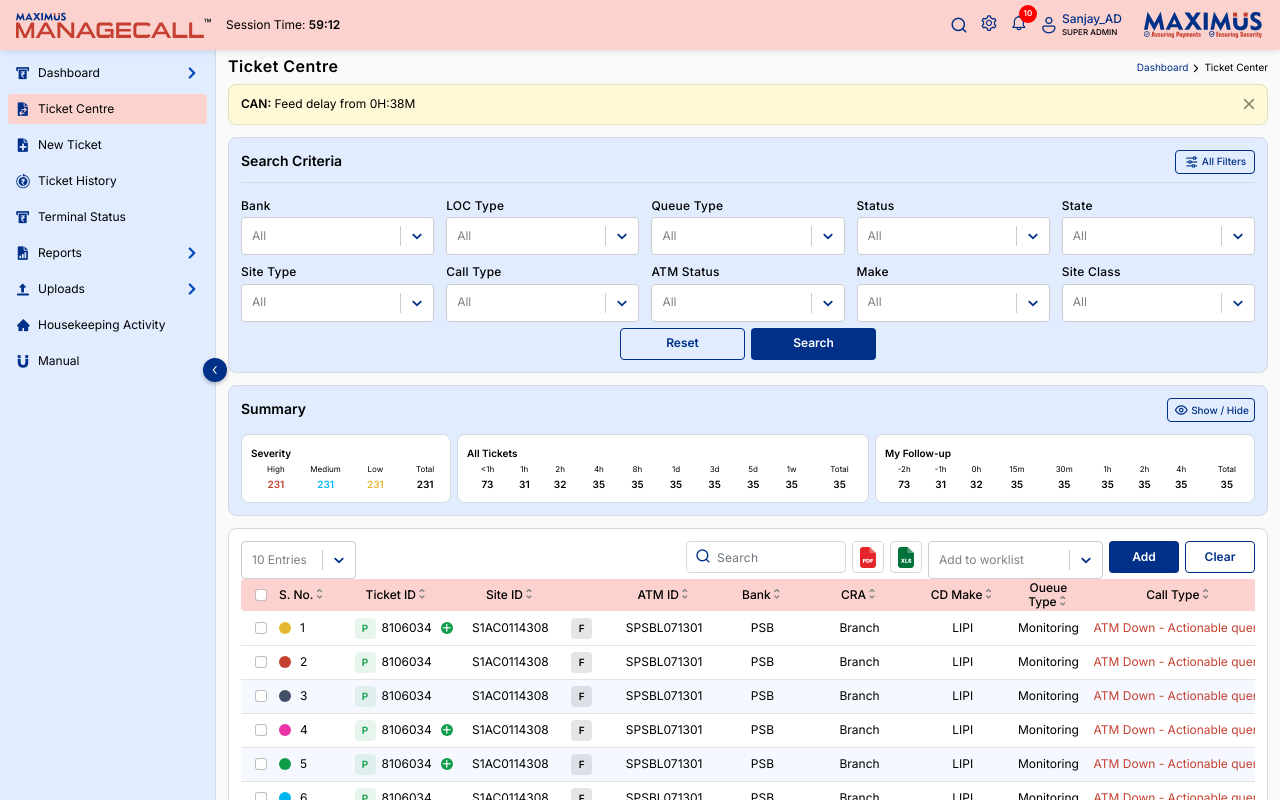
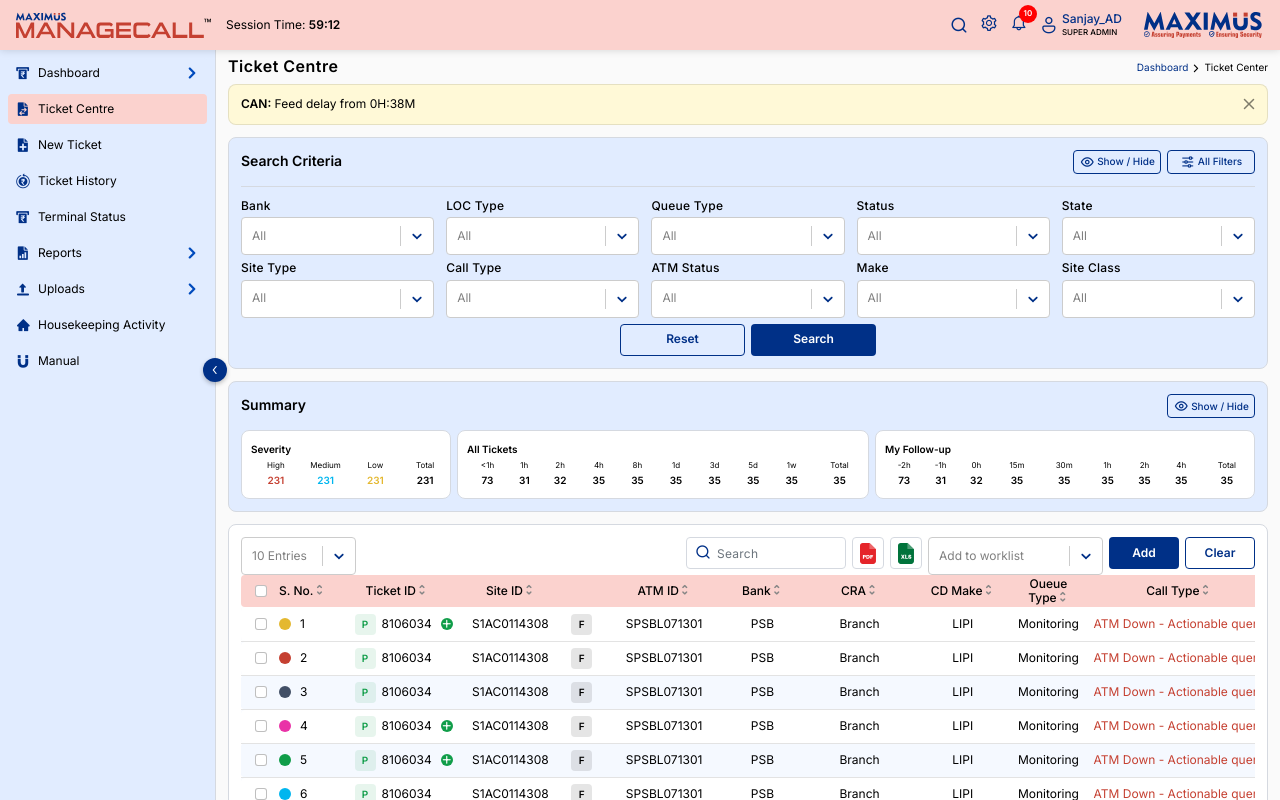
Before and after one commit to oodlesstudio/manage-call, a React (Create React App) app: page / in a window 1280 px wide. Shown: the top 800 px of the page. Built offline with nearby package versions, Linux system fonts and the light colour scheme.

Commit message:
button fixed

```diff
--- a/src/components/ticketCentre/TicketWindow.jsx
+++ b/src/components/ticketCentre/TicketWindow.jsx
@@ -166,14 +166,32 @@
       </div>
 
       {/* Search Criteria */}
-      <div className="configLeftTop searchCriteriaBox">
-        <div className="position-relative">
-          <div className="lightBlueBox configTopBlueBox">
-            <div className="d-flex justify-content-between align-items-center configLeftFilters">
+
+      {/* filters */}
+      <div className="accordion" id="unmatchedFilters">
+        <div className="accordion-item position-relative">
+          <div
+            className="d-flex justify-content-between align-items-center configLeftFilters accordion-header"
+            id="unmatchedFiltersHeading1"
+          >
             <h6 className="fontWeight-600 colorBlack">Search Criteria</h6>
+            <div className="d-flex">
+              <button
+                className="allFiltersBtn btn p-0 d-flex justify-content-center align-items-center"
+                type="button"
+                data-bs-toggle="collapse"
+                data-bs-target="#unmatchedFiltersCollapse1"
+                aria-expanded="true"
+                aria-controls="unmatchedFiltersCollapse1"
+              >
+                <span className="icon-Hide"></span>
+                <span className="ms-1 fontSize12-m colorPrimaryDefault">
+                  Show / Hide
+                </span>
+              </button>
               <button
                 type="button"
-                className="allFiltersBtn btn p-0 d-flex justify-content-center align-items-center"
+                className="allFiltersBtn btn p-0 d-flex justify-content-center align-items-center ms-2"
                 onClick={() => setShowFilters(true)}
               >
                 <span className="icon-Filter-Icon"></span>
@@ -182,6 +200,14 @@
                 </span>
               </button>
             </div>
+          </div>
+          <div
+            id="unmatchedFiltersCollapse1"
+            className="accordion-collapse collapse show"
+            aria-labelledby="unmatchedFiltersHeading"
+            data-bs-parent="#unmatchedFilters"
+          >
+            <div className="accordion-body">
               <div className="hrGreyLine"></div>
               <div className="configSelectBoxTop row">
                 <div className="clientNameSelect col">
@@ -351,12 +377,13 @@
                   Search
                 </button>
               </div>
-          </div>
 
               {showFilters ? (
                 <div className="lightBlueBox configTopBlueBox absoluteFiltersBox">
                   <div className="d-flex justify-content-between align-items-center configLeftFilters">
-                <h6 className="fontWeight-600 colorBlack">Search Criteria</h6>
+                    <h6 className="fontWeight-600 colorBlack">
+                      Search Criteria
+                    </h6>
                     <button
                       type="button"
                       className="allFiltersBtn"
@@ -736,54 +763,12 @@
                 </div>
               ) : null}
             </div>
-
-        {/* Reset Filters */}
-        {resetFilters && (
-          <Modal
-            show={resetFilters}
-            onHide={() => setResetFilters(!resetFilters)}
-            centered
-            className="defaultThemeModal mobile-defaultThemeModal saveFiltersModal errorFiltersModal centeredModal"
-          >
-            <Modal.Header closeButton>
-              <Modal.Title className="fontSize16-sm letterSpacing-2">
-                Filters
-              </Modal.Title>
-            </Modal.Header>
-            <Modal.Body className="text-center">
-              <img src={Error} alt="Success" />
-              <p className="letterSpacing-2 colorBlack">
-                Filters could not be reset due to internal server error.
-              </p>
-            </Modal.Body>
-          </Modal>
-        )}
-
-        {/* Save Filters */}
-        {saveFilters && (
-          <Modal
-            show={saveFilters}
-            onHide={() => setSaveFilters(!saveFilters)}
-            centered
-            className="defaultThemeModal saveFiltersModal mobile-defaultThemeModal centeredModal"
-          >
-            <Modal.Header closeButton>
-              <Modal.Title className="fontSize16-sm letterSpacing-2">
-                Filters
-              </Modal.Title>
-            </Modal.Header>
-            <Modal.Body className="text-center">
-              <img src={Success} alt="Success" />
-              <p className="letterSpacing-2 colorBlack">
-                Filters Reset Successfully!
-              </p>
-            </Modal.Body>
-          </Modal>
-        )}
+          </div>
+        </div>
       </div>
 
       {/* Summary */}
-      <div className="accordion" id="unmatchedFilters">
+      <div className="accordion newFilters" id="unmatchedFilters">
         <div className="accordion-item">
           <div
             className="d-flex justify-content-between align-items-center configLeftFilters accordion-header"
--- a/src/components/ticketCentre/ticketCentre.css
+++ b/src/components/ticketCentre/ticketCentre.css
@@ -288,3 +288,9 @@
 .modalDialogCenteredFix .modal-dialog{
   max-width: 400px !important;
 }
+
+
+/* new All filters */
+.newFilters{
+  margin-top: 12px;
+}
```
Lines whose indentation alone changed are shown as unchanged.
